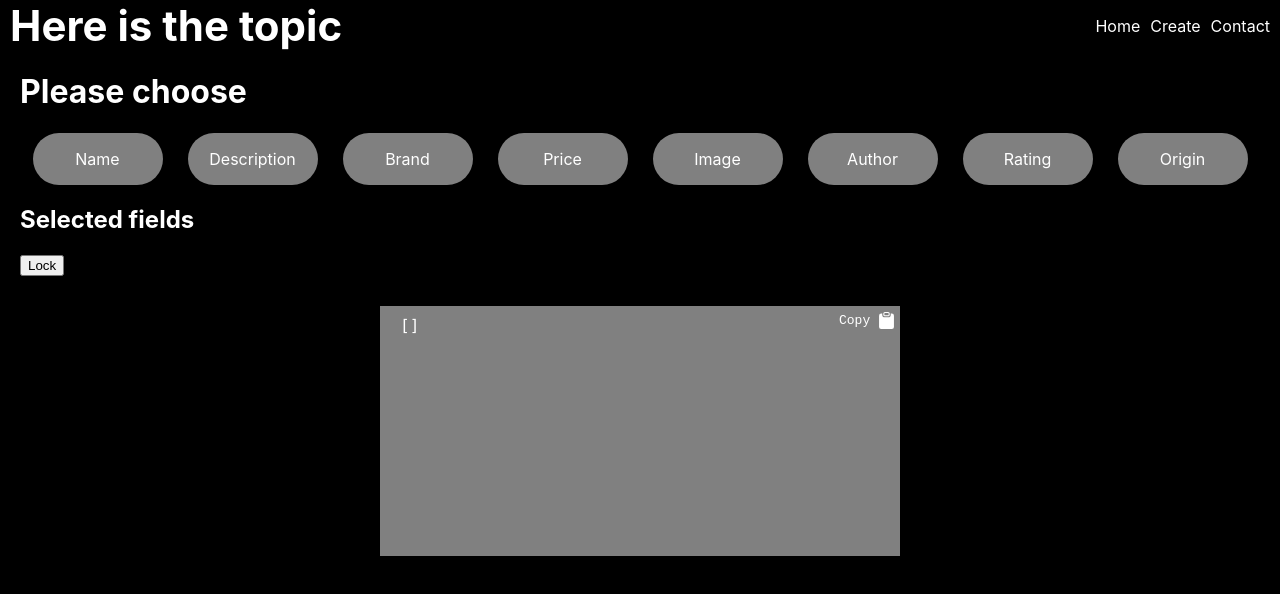
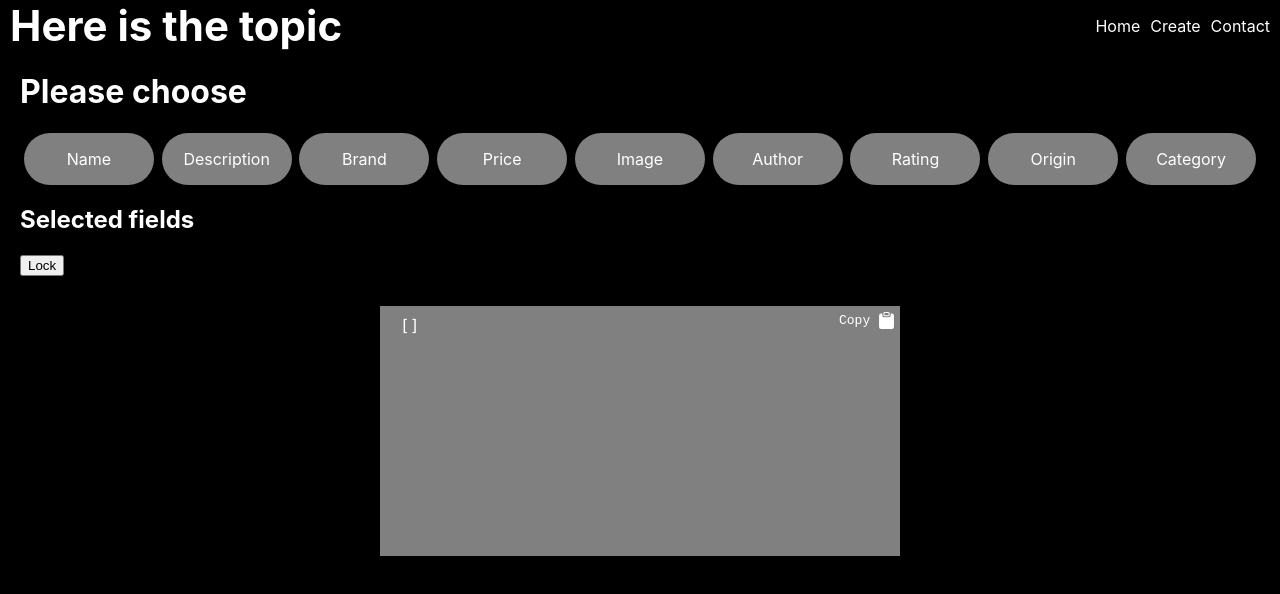
Before and after one commit to larrywongkahei/JsonDataMaker, a React (Create React App) app: page /customjson in a window 1280 px wide. Shown: the top 594 px of the page. Built offline with nearby package versions, Linux system fonts and the light colour scheme.

Commit message:
Added a category field

```diff
--- a/src/Components/CustomJson.jsx
+++ b/src/Components/CustomJson.jsx
@@ -16,6 +16,11 @@ export function CustomJson(){
     const [showBrand, setShowBrand] = useState("");
     function brandHandler(e){
         setShowBrand(e.target.value)
+    }
+
+    const [showCategory, setCategory] = useState("");
+    function categoryHandler(e){
+        setCategory(e.target.value)
     }
 
     const [showPrice, setShowPrice] = useState("");
@@ -43,7 +48,7 @@ export function CustomJson(){
         setShowOrigin(e.target.value)
     }
 
-    const allHandler = [setShowName, setShowAuthor, setShowBrand, setShowDescription, setShowImage, setShowOrigin, setShowPrice, setShowRating]
+    const allHandler = [setShowName, setShowAuthor, setShowBrand, setShowDescription, setShowImage, setShowOrigin, setShowPrice, setShowRating, setCategory]
 
     const [lockFields, setLockFields] = useState(false);
     function handleLockFields(e){
@@ -70,8 +75,8 @@ export function CustomJson(){
     })
 
 
-    const list = ["Name", "Description", "Brand", "Price", "Image", "Author", "Rating", "Origin"]
-    const listValue = [{"Name": showName}, {"Description" : showDescription}, {"Brand" : showBrand}, {"Price" : showPrice}, {"Image" : showImage}, {"Author" : showAuthor}, {"Rating" : showRating}, {"Origin" : showOrigin}];
+    const list = ["Name", "Description", "Brand", "Price", "Image", "Author", "Rating", "Origin", "Category"]
+    const listValue = [{"Name": showName}, {"Description" : showDescription}, {"Brand" : showBrand}, {"Price" : showPrice}, {"Image" : showImage}, {"Author" : showAuthor}, {"Rating" : showRating}, {"Origin" : showOrigin}, {"Category" : showCategory}];
 
     function selectButton(name){
         if(!lockFields){
@@ -143,6 +148,7 @@ export function CustomJson(){
                 <div style={listToShow.includes("Author") ? {display:"block"} : {display : "none"}}> <p>Input Author</p> <input type="text" value={showAuthor} onChange={authorHandler} style={{borderRadius:"20px", height:"30px", width:"240px"}}/> </div>
                 <div style={listToShow.includes("Rating") ? {display:"block"} : {display : "none"}}> <p>Input Rating</p> <input type="text" value={showRating} onChange={ratingHandler} style={{borderRadius:"20px", height:"30px", width:"240px"}}/> </div>
                 <div style={listToShow.includes("Origin") ? {display:"block"} : {display : "none"}}> <p>Input Origin</p> <input type="text" value={showOrigin} onChange={originHandler} style={{borderRadius:"20px", height:"30px", width:"240px"}}/> </div>
+                <div style={listToShow.includes("Category") ? {display:"block"} : {display : "none"}}> <p>Input Category</p> <input type="text" value={showCategory} onChange={categoryHandler} style={{borderRadius:"20px", height:"30px", width:"240px"}}/> </div>
                 <div style={{display:"flex", justifyContent:"center", marginTop:"10px"}}>
                     <input type="submit" onClick={ConfirmFields} value="Enter" style={listToShow.length > 0 ? {display:"block"} : {display:"none"}}/>
                 </div>
```
